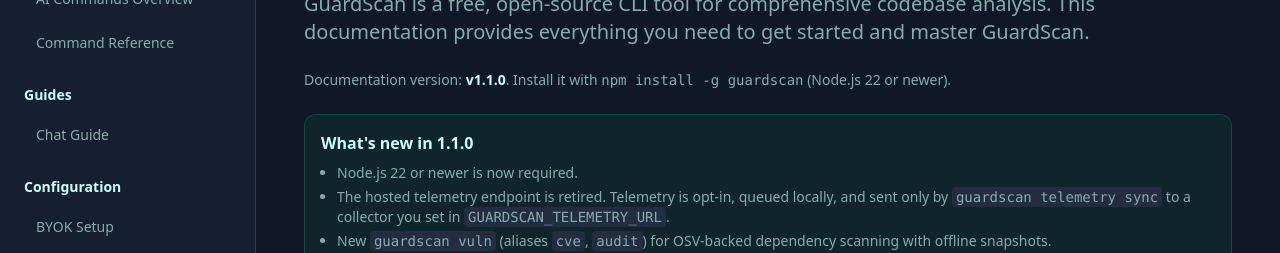
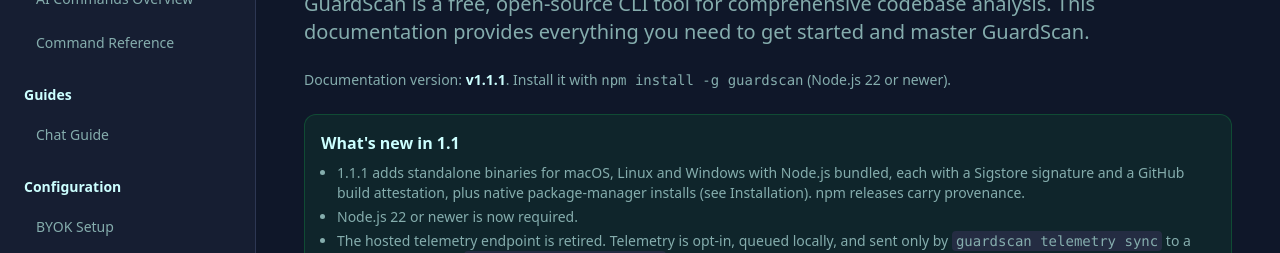
Before and after one commit to ntanwir10/guardscan-landing-site, a React (Vite) app: page /docs in a window 1280 px wide. Shown: the part 275-528 px from the top of the page. Built offline with nearby package versions, Linux system fonts and the light colour scheme; the HTML template or start-up script is replaced by a standard one.

Commit message:
docs: label the site for GuardScan 1.1.1

```diff
--- a/src/lib/seo-schemas.ts
+++ b/src/lib/seo-schemas.ts
@@ -38,7 +38,7 @@ export const generateSoftwareApplicationSchema = () => ({
   },
   description:
     "AI code review that never sees your code. GuardScan runs locally with no server and never uploads your code; static analysis works offline, and AI review is optional with your own provider key or a local model. Free and open source.",
-  softwareVersion: "1.1.0",
+  softwareVersion: "1.1.1",
   downloadUrl: "https://github.com/ntanwir10/GuardScan",
   installUrl: "https://github.com/ntanwir10/GuardScan/blob/main/QUICKSTART.md",
   screenshot: "https://guardscancli.vercel.app/opengraph-image.png",
--- a/src/pages/Documentation.tsx
+++ b/src/pages/Documentation.tsx
@@ -1075,15 +1075,21 @@ export default function Documentation() {
               </p>
               <p className="text-sm text-muted-foreground mb-6">
                 Documentation version:{" "}
-                <strong className="text-foreground">v1.1.0</strong>. Install
+                <strong className="text-foreground">v1.1.1</strong>. Install
                 it with <code>npm install -g guardscan</code> (Node.js 22 or
                 newer).
               </p>
               <div className="bg-accent/10 border border-accent/30 rounded-lg p-4">
                 <h4 className="font-semibold text-foreground mb-2">
-                  What's new in 1.1.0
+                  What's new in 1.1
                 </h4>
                 <ul className="text-sm text-muted-foreground space-y-1 ml-4 list-disc">
+                  <li>
+                    1.1.1 adds standalone binaries for macOS, Linux and Windows
+                    with Node.js bundled, each with a Sigstore signature and a
+                    GitHub build attestation, plus native package-manager
+                    installs (see Installation). npm releases carry provenance.
+                  </li>
                   <li>Node.js 22 or newer is now required.</li>
                   <li>
                     The hosted telemetry endpoint is retired. Telemetry is
@@ -2388,7 +2394,7 @@ guardscan run`}
 
                     <div className="bg-accent/10 border border-accent/30 rounded-lg p-4">
                       <h5 className="font-semibold text-foreground mb-2">
-                        Endpoints (1.1.0)
+                        Endpoints
                       </h5>
                       <ul className="space-y-2 text-sm text-muted-foreground ml-4 list-disc">
                         <li>
```
